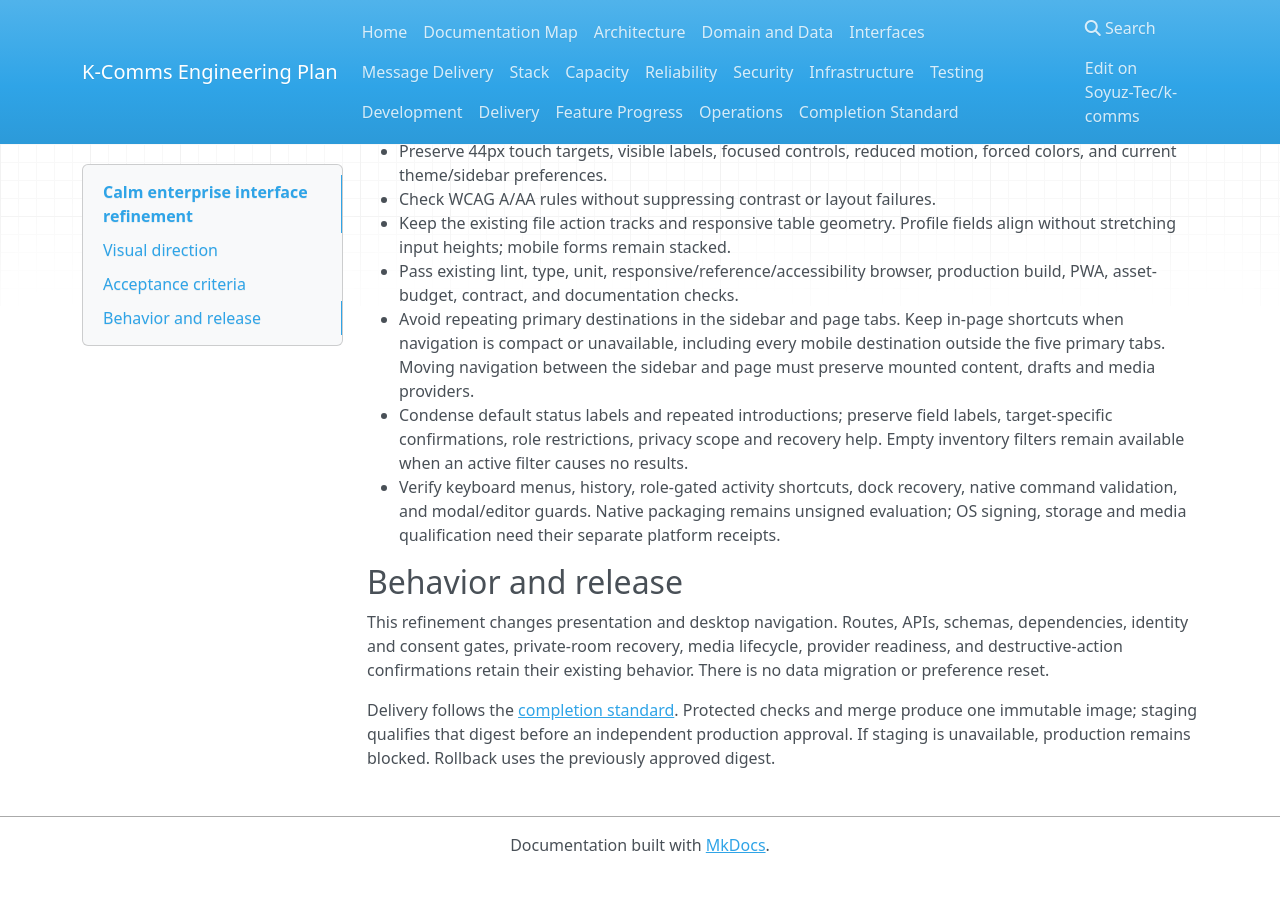
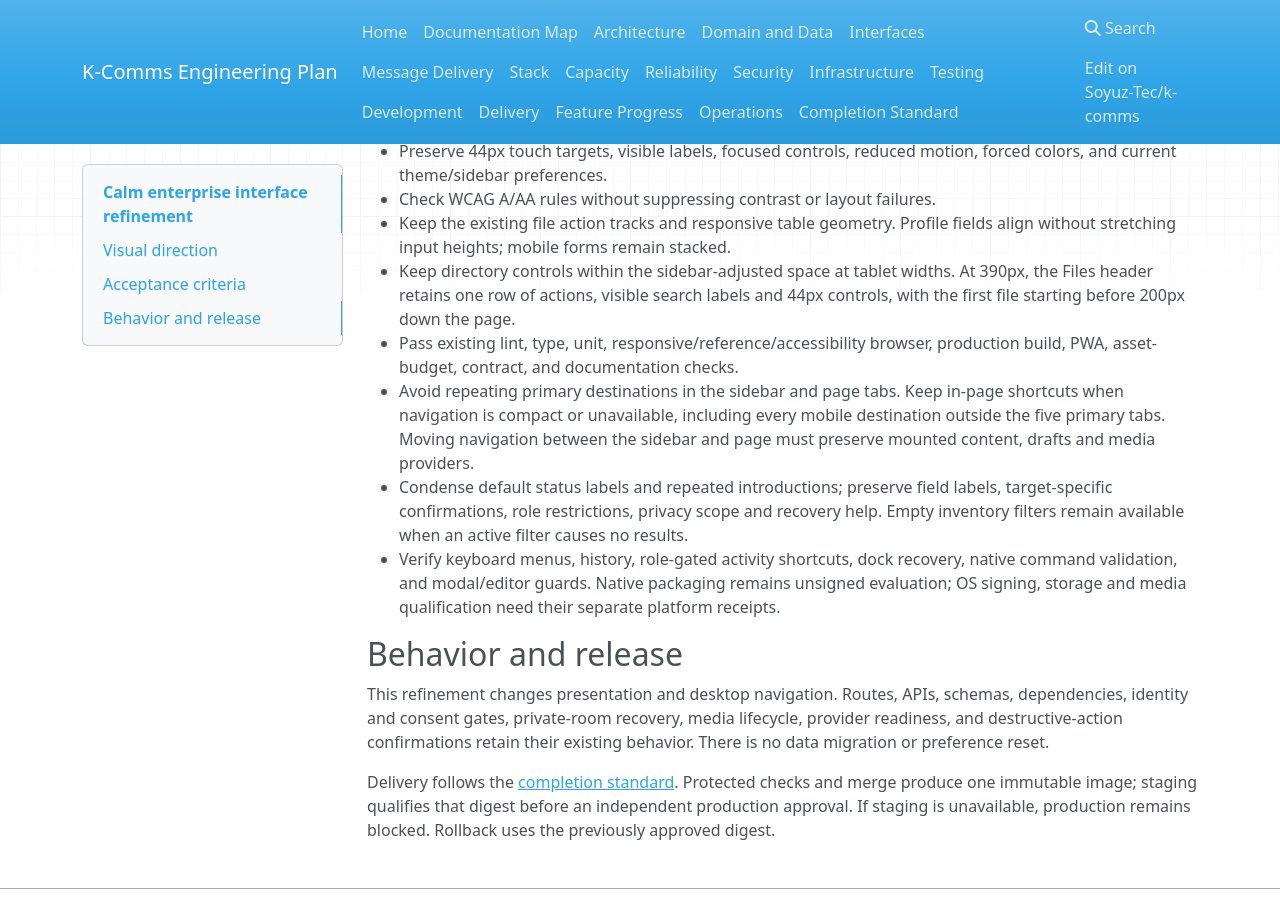
Before and after one commit to Soyuz-Tec/k-comms, an MkDocs documentation site: the page built from docs/01-product-and-scope/calm-enterprise-refinement-2026-10-05.md, in a window 1280 px wide and 900 px high, scrolled down 960 px. Built offline with MkDocs 1.6.1, drawn with Linux system fonts in a browser that asks for light colours; nearby versions of some CDN libraries; before the commit the page ends 1833 px from its top, so only the background shows below that.

Commit message:
Keep responsive workspace controls within available space

```diff
--- a/clients/web/src/features/directory/DirectoryPage.css
+++ b/clients/web/src/features/directory/DirectoryPage.css
@@ -48,7 +48,11 @@
   text-transform: none;
 }
 
-@media (max-width: 760px), (max-height: 560px) {
+@media (max-width: 1099px), (max-height: 560px) {
+  .directory-page .directory-toolbar {
+    grid-template-columns: minmax(0, 1fr);
+  }
+
   .directory-page .member-segmented-control {
     grid-template-columns: repeat(4, minmax(0, 1fr));
     border-radius: var(--radius-md);
--- a/clients/web/src/features/files/FilesPage.css
+++ b/clients/web/src/features/files/FilesPage.css
@@ -897,7 +897,7 @@
 
 @media (max-width: 760px), (max-height: 560px) {
   .files-page { gap: .5rem; padding-top: .75rem; }
-  .files-page-heading { align-items: center; gap: .75rem; }
+  .files-page .files-page-heading { flex-direction: row; align-items: center; gap: .75rem; margin-bottom: 0; }
   .files-page-heading > div:first-child { min-width: 0; }
   .files-heading-actions { flex-wrap: nowrap; align-items: center; gap: .5rem; }
   .files-page-heading .button { min-height: 44px; }
--- a/docs/01-product-and-scope/calm-enterprise-refinement-2026-10-05.md
+++ b/docs/01-product-and-scope/calm-enterprise-refinement-2026-10-05.md
@@ -51,6 +51,9 @@
 - Check WCAG A/AA rules without suppressing contrast or layout failures.
 - Keep the existing file action tracks and responsive table geometry. Profile
   fields align without stretching input heights; mobile forms remain stacked.
+- Keep directory controls within the sidebar-adjusted space at tablet widths.
+  At 390px, the Files header retains one row of actions, visible search labels
+  and 44px controls, with the first file starting before 200px down the page.
 - Pass existing lint, type, unit, responsive/reference/accessibility browser,
   production build, PWA, asset-budget, contract, and documentation checks.
 - Avoid repeating primary destinations in the sidebar and page tabs. Keep in-page
```
Also changed, not shown: CHANGELOG.md (+3 -0 lines), 2 other files.
